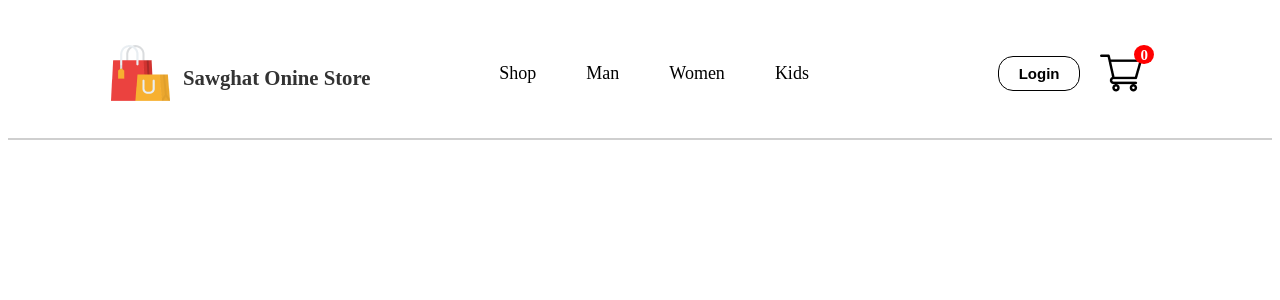
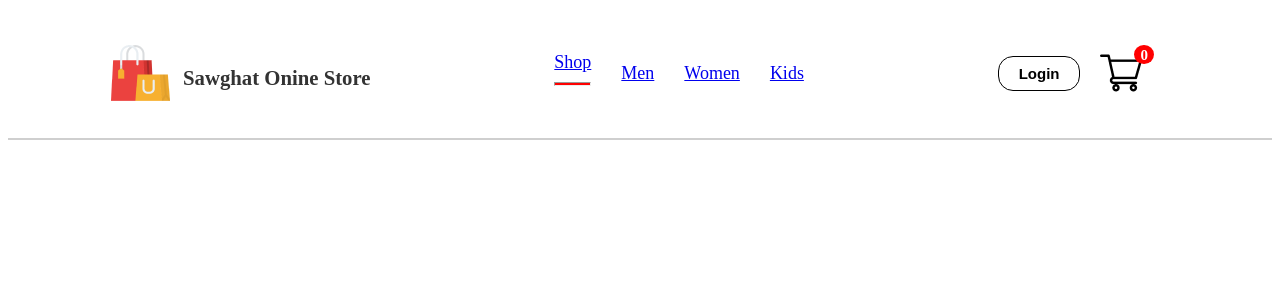
Before and after one commit to Hussain-Royesh/sawghat, a React (Vite) app: page /cart in a window 1280 px wide. Shown: the top 300 px of the page. Built offline with nearby package versions, Linux system fonts and the light colour scheme.

Commit message:
Afternoon Update

```diff
--- a/src/App.jsx
+++ b/src/App.jsx
@@ -1,14 +1,31 @@
 import { useState } from 'react'
 import Navbar from './Components/Navbar/Navbar'
+import { BrowserRouter, Routes, Route } from 'react-router-dom'
+import Shop from './Pages/Shop'
+import ShopCategory from './Pages/ShopCategory'
+import Product from './Pages/Product'
+import Cart from './Pages/Cart'
+import LoginSignUp from './Pages/LoginSignUp'
 
 
 function App() {
-  const [count, setCount] = useState(0)
+
 
   return (
     <>
+      <BrowserRouter>
+      <Navbar/>
+      <Routes>
+        <Route path='/' element={<Shop/>}/>
+        <Route path='/men' element={<ShopCategory category ="men"/>}  />
+        <Route path='/women' element={<ShopCategory category ="women"/>}  />
+        <Route path='/kids' element={<ShopCategory category ="kids"/>}  />
+        <Route path=':productID' element={<Product/>}  />
+        <Route path='/cart' element={<Cart/>}/>
+        <Route path='/login' element={<LoginSignUp/>}/>
+      </Routes>
 
-      <Navbar/>
+      </BrowserRouter>
     </>
   )
 }
--- a/src/Components/Navbar/Navbar.css
+++ b/src/Components/Navbar/Navbar.css
@@ -35,22 +35,33 @@
     color: #000000;
     align-items: center;
     }
-.nav-items ul{
-    list-style: none;
-}
-.nav-items ul li a{
-    text-decoration: none;
-    color: #000000;
-    list-style: none;
-}
+
 /* .nav-items ul li a:active {
     color: #ffffff;
     transition: 0.3s;
 } */
-.nav-items ul li a:hover{
-    color: #b9b5b5;
+.nav-menu{
+    display: flex;
+
+    gap: 30px;
+    align-items: center;
+    justify-content: center;
+    margin: 0px 0px 0px 50px;
+    text-decoration: none;
+    list-style: none;
+    cursor: pointer;
+}
+.nav-menu li:active{
+    color: red;
     transition: 0.3s;
 }
+.nav-menu li:hover{
+   color: rgb(92, 87, 87);
+    border-radius: 20px;
+
+
+}
+
 .login{
     display: flex;
     padding: 8px 20px;
@@ -109,4 +120,14 @@
     align-items: center;
     justify-content: center;
     height: 15px;
+    list-style: none;
+    text-decoration: none;
 }
+
+.nav-menu hr{
+    color: red;
+    width: auto;
+    background-color: red;
+    height: 2px;
+
+}
--- a/src/Components/Navbar/Navbar.jsx
+++ b/src/Components/Navbar/Navbar.jsx
@@ -1,9 +1,14 @@
-import React from 'react'
+import React, { useState } from 'react'
 import './Navbar.css'
 import logo from '../Assets/logo.png'
 import cart_logo from '../Assets/cart_icon.png'
+import { Link } from 'react-router-dom'
 
 const Navbar = () => {
+    const [hrmeune, setHrmenue] = useState("shop");
+
+
+
   return (
     <div className="navbar">
         <div className='logo'>
@@ -11,20 +16,22 @@ const Navbar = () => {
             <h5>Sawghat Onine Store</h5>
         </div>
         <div className='nav-items'>
-            <ul><li><a href="/">Shop</a></li></ul>
-            <ul><li><a href="/products">Man</a></li></ul>
+            <ul className='nav-menu'>
+                <li onClick={()=>{setHrmenue("shop")}}> <Link to="/">Shop</Link> {hrmeune ==="shop" ?<hr/> :<></> }  </li>
 
-            <ul><li><a href="/about">Women</a></li></ul>
-            <ul><li><a href="/contact">Kids</a></li></ul>
+                <li onClick={()=>{setHrmenue("men")}}> <Link to="/men">Men</Link> {hrmeune ==="men" ?<hr/> :<></>}</li>
+                <li onClick={()=>{setHrmenue('women')}}> <Link to="Women">Women</Link> {hrmeune ==="women" ?<hr/> :<></>} </li>
+                <li onClick={()=>{setHrmenue("kids")}}> <Link to="kids">Kids</Link> {hrmeune ==="kids"?<hr/>:<></>} </li>
+            </ul>
         </div>
         <div className='nav-right'>
         <div className="login">
-            <a href="/login">Login</a>
+            <a href="/login"> <Link to="/login">Login</Link></a>
         </div>
         <div className='cart'>
 
-            <img src={cart_logo} alt="Cart-Logo" />
-            <div className='cart-count'>0</div>
+           <Link to="cart"> <img src={cart_logo} alt="Cart-Logo" /> </Link>
+            <div className='cart-count'> 0</div>
         </div>
         </div>
 
--- /dev/null
+++ b/src/Pages/Cart.jsx
@@ -0,0 +1,11 @@
+import React from 'react'
+
+const Cart = () => {
+  return (
+    <div>
+
+    </div>
+  )
+}
+
+export default Cart
--- /dev/null
+++ b/src/Pages/LoginSignUp.jsx
@@ -0,0 +1,11 @@
+import React from 'react'
+
+const LoginSignUp = () => {
+  return (
+    <div>
+
+    </div>
+  )
+}
+
+export default LoginSignUp
--- /dev/null
+++ b/src/Pages/Product.jsx
@@ -0,0 +1,11 @@
+import React from 'react'
+
+const Product = () => {
+  return (
+    <div>
+
+    </div>
+  )
+}
+
+export default Product
--- /dev/null
+++ b/src/Pages/Shop.jsx
@@ -0,0 +1,11 @@
+import React from 'react'
+
+const Shop = () => {
+  return (
+    <div>
+
+    </div>
+  )
+}
+
+export default Shop
--- /dev/null
+++ b/src/Pages/ShopCategory.jsx
@@ -0,0 +1,11 @@
+import React from 'react'
+
+const ShopCategory = () => {
+  return (
+    <div>
+
+    </div>
+  )
+}
+
+export default ShopCategory
```
